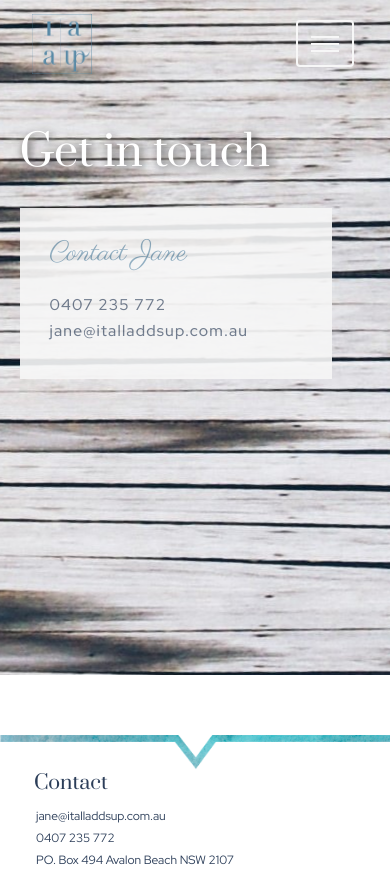
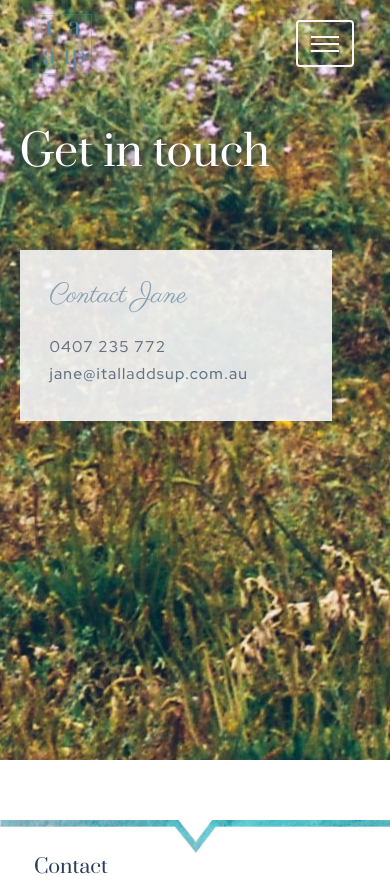
Before and after one commit to TreeLife8/italladdsup, a React (Vite) app: page /Contact in a window 390 px wide. Shown: the top 876 px of the page. Built offline with nearby package versions, Linux system fonts and the light colour scheme.

Commit message:
made the contact page responsive

```diff
--- a/src/components/Contact.css
+++ b/src/components/Contact.css
@@ -47,9 +47,23 @@
 }
 @media (max-width: 1025px) {
   .Contact {
-    background: url(/src/components/images/beachWalkway.jpg) no-repeat center
+    background: url(/src/components/images/beachWalkway.jpg) no-repeat right
       center;
-    height: 80vh;
+    height: 90vh;
+  }
+  .Contact .contact-box {
+    width: 80vw;
+    opacity: 0.9;
+  }
+  .Contact .contact {
+    font-size: 4vw;
+  }
+  .Contact .script-heading {
+    font-size: 7vw;
+  }
+  .Contact .title {
+    font-size: 11vw;
+    padding: 15vh 0 5vh;
   }
 }
 @media (max-width: 415px) {
```
